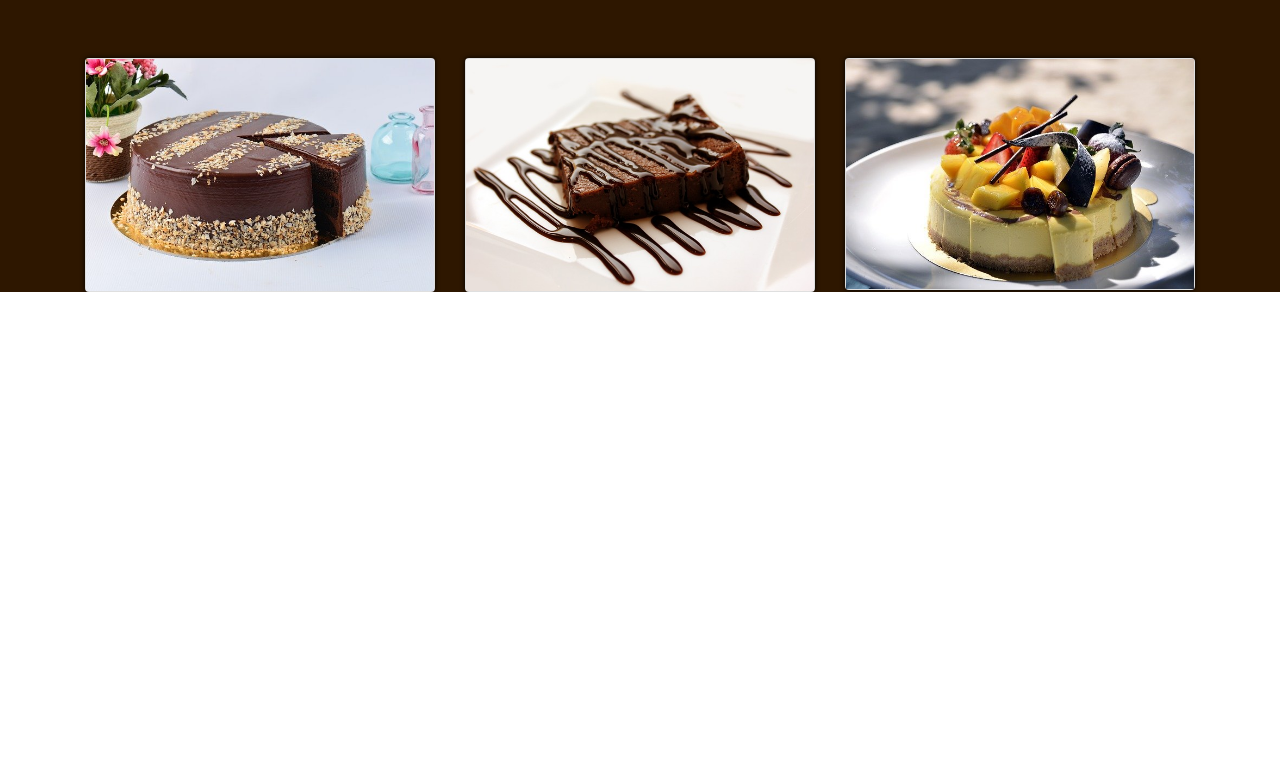
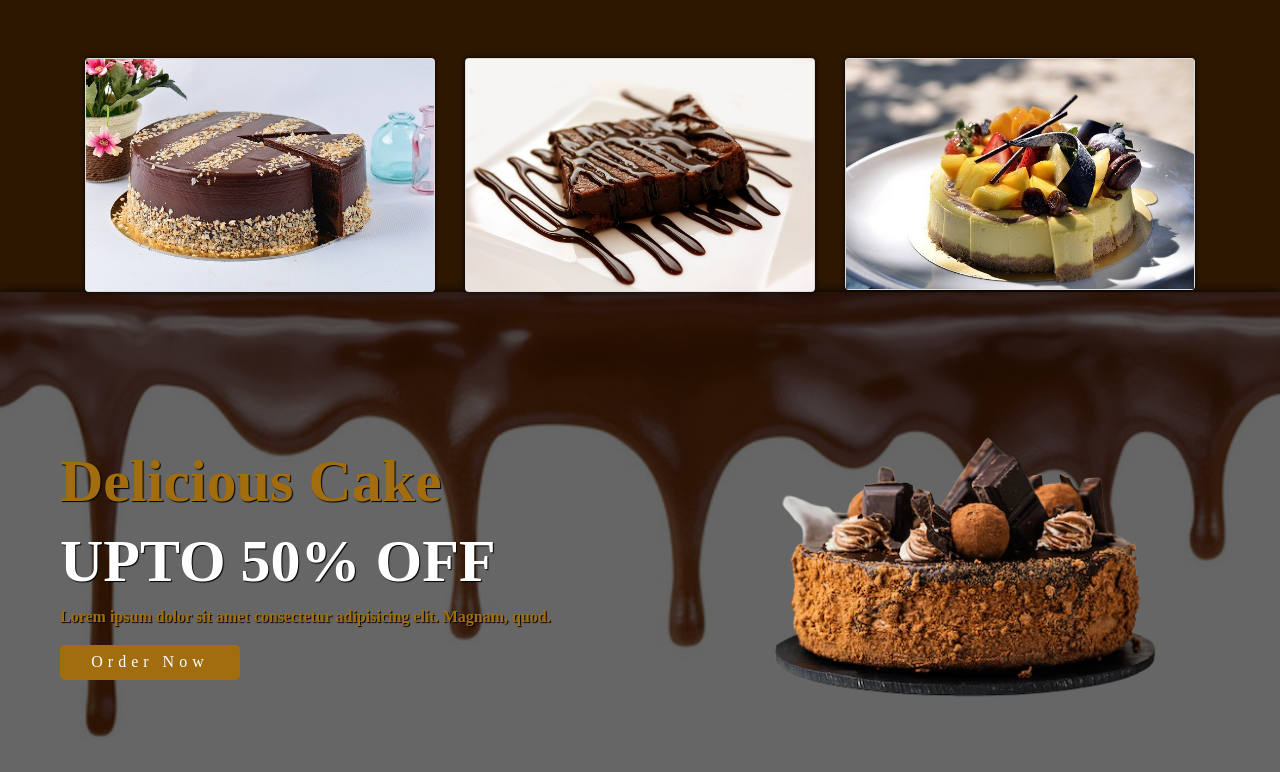
Before and after one commit to PhamQuan19/Cake_Store, a plain HTML site: page index.html in a window 1280 px wide. Shown: the part 801-1573 px from the top of the page. Before the commit the page ends 1093 px from the top, so only its background shows below. Drawn offline with nearby package versions, Linux system fonts and the light colour scheme; files whose address does not match are found by name; a web font is replaced by a local one.

Commit message:
Banner done

```diff
--- a/index.html
+++ b/index.html
@@ -100,6 +100,7 @@
         </div>
         <!-- Home section end -->
 
+        <!-- Top card start -->
         <div class="container" id="box">
           <div class="row">
             <div class="col-md-4 py-3 py-md-0">
@@ -122,7 +123,21 @@
           </div>
         </div>
 
+        <!-- Top card start -->
 
+         <!-- banner -->
+         <div class="banner">
+             <div class="content">
+                 <h3>Delicious Cake</h3>
+                 <h2>UPTO 50% OFF</h2>
+                 <p>Lorem ipsum dolor sit amet consectetur adipisicing elit. Magnam, quod.</p>
+                 <div id="btnorder"><button>Order Now</button></div>
+             </div>
+             <div class="img">
+                 <img src="./image/banner-background.png" alt="">
+             </div>
+         </div>
+       <!-- banner end -->
 
 
 
--- a/style.css
+++ b/style.css
@@ -8,6 +8,7 @@
 :root {
     --main-color: #2e1700;
     --bg-color: #753818;
+    --text-color:rgb(161, 109, 14,1);
 }
 .all-content{
     background: #2e1700;
@@ -108,7 +109,7 @@
 
 .changecontent::after{
     content: ' ';
-    color: rgba(161,109,14,1);
+    color: var(--text-color);
     animation: changetext 10s infinite linear;
     font-weight: bold;
 }
@@ -129,7 +130,7 @@
 }
 
 .content .btn{
-    width: 110px;
+    width: 180px;
     height: 38px;
     background-color: var(--bg-color);
     color: white;
@@ -182,3 +183,78 @@
 
 
 /* Top card */
+
+/* Banner start */
+.banner{
+    width: 100%;
+    height: 60vh;
+    display: flex;
+    background-image: linear-gradient(rgba(0,0,0,0.6),rgba(0,0,0,0.6)), url(./image/banner2.png);
+    background-size: cover;
+    align-items: center;
+    justify-content: center;
+    flex-wrap: wrap;
+    box-shadow: 0px 0px 10px black;
+}
+
+.banner .img{
+    flex: 1 1 400px;
+}
+
+.banner .img img{
+    width: 100%;
+}
+
+.banner .content{
+    flex: 1 1 400px;
+    margin-left: 60px;
+    margin-top: 60px;
+}
+
+.banner .content h3{
+    color: var(--text-color);
+    font-weight: bold;
+    text-shadow: 1px 1px 1px black;
+}
+
+/* .banner .content h2{
+    font-size: 50px;
+    color: rgba(161,109,14,1);
+    font-weight: bold;
+    text-shadow: 1px 1px 1px black;
+}
+.banner .content p{
+    color: rgba(161,109,14,1);
+} */
+
+.banner .content p{
+    color: var(--text-color);
+}
+
+#btnorder button{
+    width: 180px;
+    height: 35px;
+    letter-spacing: 5px;
+    background-color: var(--text-color);
+    color: white;
+    border: none;
+    border-radius: 5px;
+    cursor: pointer;
+}
+
+#btnorder button:hover{
+    transform: translateY(-6px);
+    color: yellow;
+}
+
+@media screen and (max-width:800px){
+    .banner .content h3{
+        font-size: 50px;
+    }
+}
+@media screen and (max-width:855px){
+    .banner{
+        height: 100vh;
+    }
+}
+/* Banner end */
```
